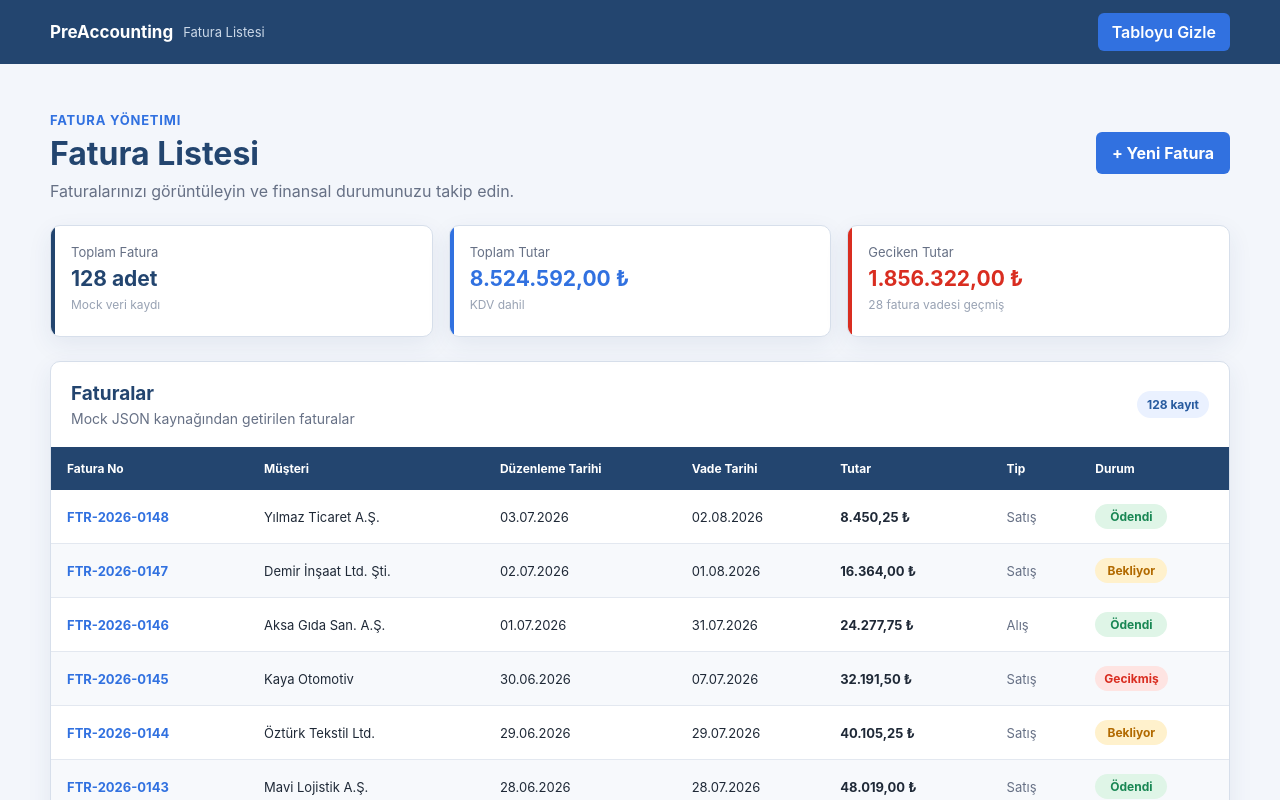
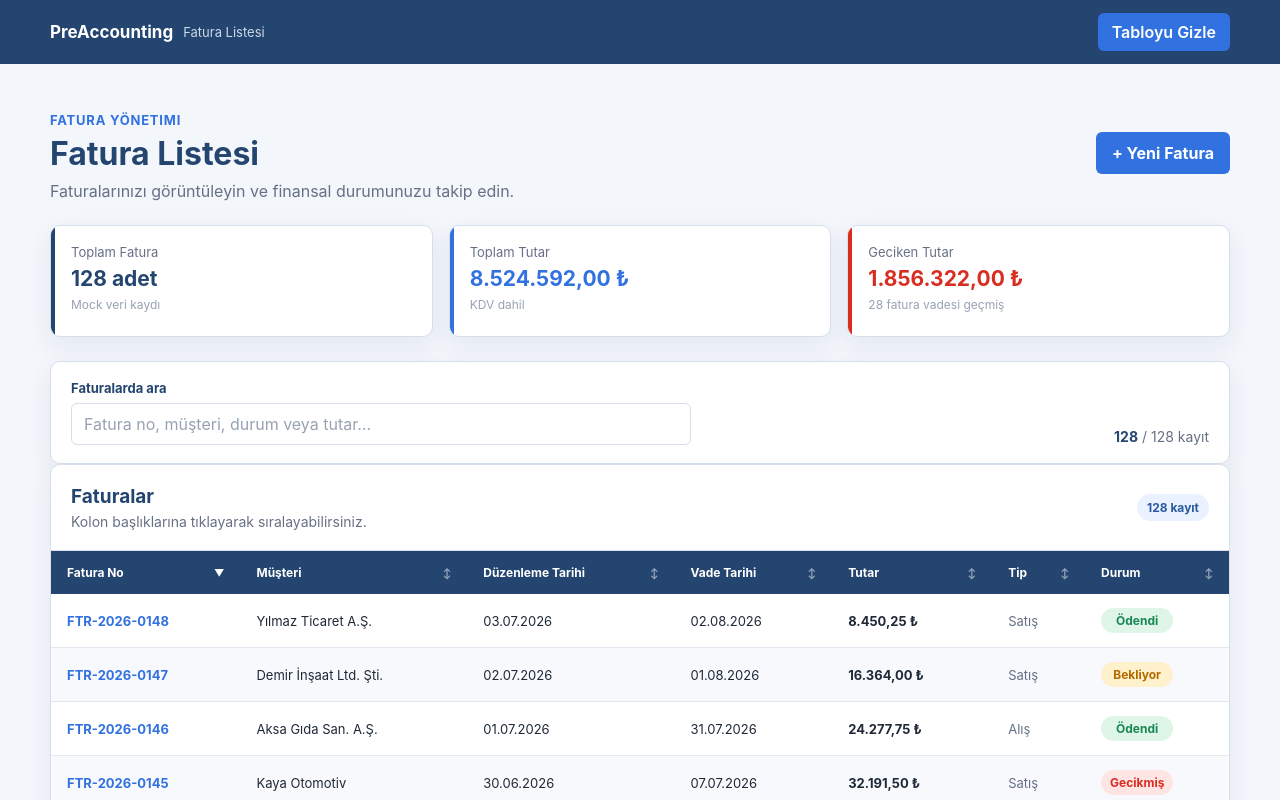
Before and after one commit to Semih0675/Fatura-Liste-Ekrani, a React (Vite) app: page / in a window 1280 px wide. Shown: the top 800 px of the page. Built offline with nearby package versions, Linux system fonts and the light colour scheme.

Commit message:
feat: add invoice search and column sorting

```diff
--- a/src/App.module.scss
+++ b/src/App.module.scss
@@ -86,4 +86,9 @@
   .primaryButton {
     width: 100%;
   }
+
+  .tableArea {
+    display: grid;
+    gap: 16px;
+  }
 }
--- a/src/App.tsx
+++ b/src/App.tsx
@@ -1,13 +1,20 @@
-import { useEffect, useState } from 'react';
+import { useEffect, useMemo, useState } from 'react';
 import styles from './App.module.scss';
-import invoiceData from './data/invoices.json';
 import { Header } from './components/Header';
 import { InvoiceTable } from './components/InvoiceTable';
+import { InvoiceToolbar } from './components/InvoiceToolbar';
 import { SummaryCards, type SummaryCard } from './components/SummaryCards';
-import type { Invoice } from './models/invoice';
-import { formatMoney } from './utils/formatters';
+import { invoiceStatusLabels, invoiceTypeLabels } from './constants/invoiceLabels';
+import invoiceData from './data/invoices.json';
+import type { Invoice, InvoiceSortConfig, InvoiceSortKey } from './models/invoice';
+import { formatDate, formatMoney } from './utils/formatters';
 
 const invoices = invoiceData as Invoice[];
+
+const collator = new Intl.Collator('tr-TR', {
+  sensitivity: 'base',
+  numeric: true,
+});
 
 const totalAmount = invoices.reduce((total, invoice) => total + invoice.amount, 0);
 
@@ -39,8 +46,53 @@ const summaryCards: SummaryCard[] = [
   },
 ];
 
+function normalizeSearchValue(value: string): string {
+  return value.toLocaleLowerCase('tr-TR');
+}
+
+function compareInvoices(
+  firstInvoice: Invoice,
+  secondInvoice: Invoice,
+  sortKey: InvoiceSortKey,
+): number {
+  switch (sortKey) {
+    case 'invoiceNumber':
+      return collator.compare(firstInvoice.invoiceNumber, secondInvoice.invoiceNumber);
+
+    case 'customerName':
+      return collator.compare(firstInvoice.customerName, secondInvoice.customerName);
+
+    case 'issueDate':
+      return firstInvoice.issueDate.localeCompare(secondInvoice.issueDate);
+
+    case 'dueDate':
+      return firstInvoice.dueDate.localeCompare(secondInvoice.dueDate);
+
+    case 'amount':
+      return firstInvoice.amount - secondInvoice.amount;
+
+    case 'type':
+      return collator.compare(
+        invoiceTypeLabels[firstInvoice.type],
+        invoiceTypeLabels[secondInvoice.type],
+      );
+
+    case 'status':
+      return collator.compare(
+        invoiceStatusLabels[firstInvoice.status],
+        invoiceStatusLabels[secondInvoice.status],
+      );
+  }
+}
+
 export default function App() {
   const [isTableVisible, setIsTableVisible] = useState(true);
+  const [searchTerm, setSearchTerm] = useState('');
+
+  const [sortConfig, setSortConfig] = useState<InvoiceSortConfig>({
+    key: 'invoiceNumber',
+    direction: 'descending',
+  });
 
   useEffect(() => {
     document.title = isTableVisible
@@ -48,8 +100,54 @@ export default function App() {
       : 'PreAccounting | Tablo Gizli';
   }, [isTableVisible]);
 
+  const visibleInvoices = useMemo(() => {
+    const normalizedSearchTerm = normalizeSearchValue(searchTerm.trim());
+
+    const filteredInvoices = normalizedSearchTerm
+      ? invoices.filter((invoice) => {
+          const searchableText = [
+            invoice.invoiceNumber,
+            invoice.customerName,
+            formatDate(invoice.issueDate),
+            formatDate(invoice.dueDate),
+            formatMoney(invoice.amount),
+            invoiceTypeLabels[invoice.type],
+            invoiceStatusLabels[invoice.status],
+          ]
+            .join(' ')
+            .toLocaleLowerCase('tr-TR');
+
+          return searchableText.includes(normalizedSearchTerm);
+        })
+      : invoices;
+
+    const sortedInvoices = [...filteredInvoices].sort((firstInvoice, secondInvoice) => {
+      const comparisonResult = compareInvoices(firstInvoice, secondInvoice, sortConfig.key);
+
+      return sortConfig.direction === 'ascending' ? comparisonResult : -comparisonResult;
+    });
+
+    return sortedInvoices;
+  }, [searchTerm, sortConfig.key, sortConfig.direction]);
+
   function handleToggleTable() {
     setIsTableVisible((currentValue) => !currentValue);
+  }
+
+  function handleSort(sortKey: InvoiceSortKey) {
+    setSortConfig((currentConfig) => {
+      if (currentConfig.key === sortKey) {
+        return {
+          key: sortKey,
+          direction: currentConfig.direction === 'ascending' ? 'descending' : 'ascending',
+        };
+      }
+
+      return {
+        key: sortKey,
+        direction: 'ascending',
+      };
+    });
   }
 
   return (
@@ -77,7 +175,16 @@ export default function App() {
         <SummaryCards cards={summaryCards} />
 
         {isTableVisible ? (
-          <InvoiceTable invoices={invoices} />
+          <div className={styles.tableArea}>
+            <InvoiceToolbar
+              searchTerm={searchTerm}
+              resultCount={visibleInvoices.length}
+              totalCount={invoices.length}
+              onSearchChange={setSearchTerm}
+            />
+
+            <InvoiceTable invoices={visibleInvoices} sortConfig={sortConfig} onSort={handleSort} />
+          </div>
         ) : (
           <section className={styles.emptyState}>
             <h2>Tablo gizlendi</h2>
--- a/src/components/InvoiceTable.module.scss
+++ b/src/components/InvoiceTable.module.scss
@@ -13,6 +13,7 @@
   align-items: center;
   justify-content: space-between;
   padding: 20px;
+  border-bottom: 1px solid variables.$color-border;
 
   h2 {
     margin: 0;
@@ -86,6 +87,36 @@
   }
 }
 
+.sortButton {
+  display: inline-flex;
+  align-items: center;
+  justify-content: space-between;
+  gap: 8px;
+  width: 100%;
+  padding: 0;
+  border: 0;
+  color: inherit;
+  background: transparent;
+  font: inherit;
+  text-align: left;
+  cursor: pointer;
+
+  &:focus-visible {
+    border-radius: 3px;
+    outline: 2px solid variables.$color-surface;
+    outline-offset: 3px;
+  }
+}
+
+.sortIndicator {
+  color: rgb(255 255 255 / 55%);
+  font-size: 10px;
+
+  &.active {
+    color: variables.$color-surface;
+  }
+}
+
 .invoiceNumber {
   color: variables.$color-primary-600;
   font-weight: 700;
@@ -125,6 +156,27 @@
   }
 }
 
+.emptyRow {
+  height: 180px;
+  text-align: center !important;
+
+  strong,
+  span {
+    display: block;
+  }
+
+  strong {
+    margin-bottom: 7px;
+    color: variables.$color-primary-900;
+    font-size: 16px;
+  }
+
+  span {
+    color: variables.$color-muted;
+    font-weight: 400;
+  }
+}
+
 .srOnly {
   position: absolute;
   width: 1px;
--- a/src/components/InvoiceTable.tsx
+++ b/src/components/InvoiceTable.tsx
@@ -1,5 +1,6 @@
 import classNames from 'classnames/bind';
-import type { Invoice, InvoiceStatus, InvoiceType } from '../models/invoice';
+import { invoiceStatusLabels, invoiceTypeLabels } from '../constants/invoiceLabels';
+import type { Invoice, InvoiceSortConfig, InvoiceSortKey } from '../models/invoice';
 import { formatDate, formatMoney } from '../utils/formatters';
 import styles from './InvoiceTable.module.scss';
 
@@ -7,26 +8,64 @@ const cx = classNames.bind(styles);
 
 interface InvoiceTableProps {
   invoices: Invoice[];
+  sortConfig: InvoiceSortConfig;
+  onSort: (key: InvoiceSortKey) => void;
 }
 
-const statusLabels: Record<InvoiceStatus, string> = {
-  paid: 'Ödendi',
-  pending: 'Bekliyor',
-  overdue: 'Gecikmiş',
-};
+interface InvoiceColumn {
+  key: InvoiceSortKey;
+  label: string;
+}
 
-const typeLabels: Record<InvoiceType, string> = {
-  sale: 'Satış',
-  purchase: 'Alış',
-};
+const columns: InvoiceColumn[] = [
+  {
+    key: 'invoiceNumber',
+    label: 'Fatura No',
+  },
+  {
+    key: 'customerName',
+    label: 'Müşteri',
+  },
+  {
+    key: 'issueDate',
+    label: 'Düzenleme Tarihi',
+  },
+  {
+    key: 'dueDate',
+    label: 'Vade Tarihi',
+  },
+  {
+    key: 'amount',
+    label: 'Tutar',
+  },
+  {
+    key: 'type',
+    label: 'Tip',
+  },
+  {
+    key: 'status',
+    label: 'Durum',
+  },
+];
 
-export function InvoiceTable({ invoices }: InvoiceTableProps) {
+function getAriaSort(
+  columnKey: InvoiceSortKey,
+  sortConfig: InvoiceSortConfig,
+): 'ascending' | 'descending' | 'none' {
+  if (sortConfig.key !== columnKey) {
+    return 'none';
+  }
+
+  return sortConfig.direction;
+}
+
+export function InvoiceTable({ invoices, sortConfig, onSort }: InvoiceTableProps) {
   return (
     <section className={styles.card}>
       <div className={styles.cardHeader}>
         <div>
           <h2>Faturalar</h2>
-          <p>Mock JSON kaynağından getirilen faturalar</p>
+          <p>Kolon başlıklarına tıklayarak sıralayabilirsiniz.</p>
         </div>
 
         <span className={styles.countBadge}>{invoices.length} kayıt</span>
@@ -34,22 +73,40 @@ export function InvoiceTable({ invoices }: InvoiceTableProps) {
 
       <div className={styles.tableWrapper}>
         <table className={styles.table}>
-          <caption className={styles.srOnly}>Mock verilerden oluşturulan fatura listesi</caption>
+          <caption className={styles.srOnly}>Aranabilir ve sıralanabilir fatura listesi</caption>
 
           <thead>
             <tr>
-              <th scope="col">Fatura No</th>
-              <th scope="col">Müşteri</th>
-              <th scope="col">Düzenleme Tarihi</th>
-              <th scope="col">Vade Tarihi</th>
-              <th scope="col">Tutar</th>
-              <th scope="col">Tip</th>
-              <th scope="col">Durum</th>
+              {columns.map((column) => {
+                const isActive = sortConfig.key === column.key;
+
+                return (
+                  <th key={column.key} scope="col" aria-sort={getAriaSort(column.key, sortConfig)}>
+                    <button
+                      className={styles.sortButton}
+                      type="button"
+                      onClick={() => onSort(column.key)}
+                    >
+                      <span>{column.label}</span>
+
+                      <span
+                        className={cx('sortIndicator', {
+                          active: isActive,
+                        })}
+                        aria-hidden="true"
+                      >
+                        {isActive ? (sortConfig.direction === 'ascending' ? '▲' : '▼') : '↕'}
+                      </span>
+                    </button>
+                  </th>
+                );
+              })}
             </tr>
           </thead>
 
           <tbody>
-            {invoices.map((invoice) => (
+            {invoices.length > 0 ? (
+              invoices.map((invoice) => (
                 <tr key={invoice.id}>
                   <td>
                     <strong className={styles.invoiceNumber}>{invoice.invoiceNumber}</strong>
@@ -58,10 +115,11 @@ export function InvoiceTable({ invoices }: InvoiceTableProps) {
                   <td>{invoice.customerName}</td>
                   <td>{formatDate(invoice.issueDate)}</td>
                   <td>{formatDate(invoice.dueDate)}</td>
+
                   <td className={styles.amount}>{formatMoney(invoice.amount)}</td>
 
                   <td>
-                  <span className={styles.type}>{typeLabels[invoice.type]}</span>
+                    <span className={styles.type}>{invoiceTypeLabels[invoice.type]}</span>
                   </td>
 
                   <td>
@@ -72,11 +130,19 @@ export function InvoiceTable({ invoices }: InvoiceTableProps) {
                         overdue: invoice.status === 'overdue',
                       })}
                     >
-                    {statusLabels[invoice.status]}
+                      {invoiceStatusLabels[invoice.status]}
                     </span>
                   </td>
                 </tr>
-            ))}
+              ))
+            ) : (
+              <tr>
+                <td className={styles.emptyRow} colSpan={columns.length}>
+                  <strong>Fatura bulunamadı</strong>
+                  <span>Arama ifadenizi değiştirerek tekrar deneyin.</span>
+                </td>
+              </tr>
+            )}
           </tbody>
         </table>
       </div>
--- /dev/null
+++ b/src/components/InvoiceToolbar.module.scss
@@ -0,0 +1,95 @@
+@use '../styles/variables' as variables;
+
+.toolbar {
+  display: flex;
+  align-items: flex-end;
+  justify-content: space-between;
+  gap: 24px;
+  padding: 18px 20px;
+  border: 1px solid variables.$color-border;
+  border-radius: variables.$radius-medium;
+  background: variables.$color-surface;
+  box-shadow: variables.$shadow-card;
+}
+
+.searchGroup {
+  flex: 1;
+  max-width: 620px;
+
+  label {
+    display: block;
+    margin-bottom: 7px;
+    color: variables.$color-primary-900;
+    font-size: 13px;
+    font-weight: 700;
+  }
+}
+
+.inputRow {
+  display: flex;
+  gap: 8px;
+}
+
+.input {
+  width: 100%;
+  min-height: 42px;
+  padding: 9px 12px;
+  border: 1px solid variables.$color-border;
+  border-radius: variables.$radius-small;
+  color: variables.$color-text;
+  background: variables.$color-surface;
+  outline: none;
+  transition:
+    border-color 150ms ease,
+    box-shadow 150ms ease;
+
+  &::placeholder {
+    color: #98a2b3;
+  }
+
+  &:focus {
+    border-color: variables.$color-primary-600;
+    box-shadow: 0 0 0 3px rgb(49 113 224 / 14%);
+  }
+}
+
+.clearButton {
+  min-width: 76px;
+  padding: 9px 13px;
+  border: 1px solid variables.$color-border;
+  border-radius: variables.$radius-small;
+  color: variables.$color-primary-700;
+  background: variables.$color-surface;
+  font-weight: 700;
+
+  &:hover {
+    background: variables.$color-primary-100;
+  }
+}
+
+.resultCount {
+  flex-shrink: 0;
+  margin: 0;
+  color: variables.$color-muted;
+  font-size: 14px;
+
+  strong {
+    color: variables.$color-primary-900;
+  }
+}
+
+@media (max-width: 680px) {
+  .toolbar {
+    align-items: stretch;
+    flex-direction: column;
+    gap: 14px;
+  }
+
+  .searchGroup {
+    max-width: none;
+  }
+
+  .resultCount {
+    align-self: flex-end;
+  }
+}
--- /dev/null
+++ b/src/components/InvoiceToolbar.tsx
@@ -0,0 +1,44 @@
+import styles from './InvoiceToolbar.module.scss';
+
+interface InvoiceToolbarProps {
+  searchTerm: string;
+  resultCount: number;
+  totalCount: number;
+  onSearchChange: (value: string) => void;
+}
+
+export function InvoiceToolbar({
+  searchTerm,
+  resultCount,
+  totalCount,
+  onSearchChange,
+}: InvoiceToolbarProps) {
+  return (
+    <section className={styles.toolbar} aria-label="Fatura arama araçları">
+      <div className={styles.searchGroup}>
+        <label htmlFor="invoice-search">Faturalarda ara</label>
+
+        <div className={styles.inputRow}>
+          <input
+            id="invoice-search"
+            className={styles.input}
+            type="search"
+            value={searchTerm}
+            placeholder="Fatura no, müşteri, durum veya tutar..."
+            onChange={(event) => onSearchChange(event.target.value)}
+          />
+
+          {searchTerm && (
+            <button className={styles.clearButton} type="button" onClick={() => onSearchChange('')}>
+              Temizle
+            </button>
+          )}
+        </div>
+      </div>
+
+      <p className={styles.resultCount} aria-live="polite">
+        <strong>{resultCount}</strong> / {totalCount} kayıt
+      </p>
+    </section>
+  );
+}
--- /dev/null
+++ b/src/constants/invoiceLabels.ts
@@ -0,0 +1,12 @@
+import type { InvoiceStatus, InvoiceType } from '../models/invoice';
+
+export const invoiceStatusLabels: Record<InvoiceStatus, string> = {
+  paid: 'Ödendi',
+  pending: 'Bekliyor',
+  overdue: 'Gecikmiş',
+};
+
+export const invoiceTypeLabels: Record<InvoiceType, string> = {
+  sale: 'Satış',
+  purchase: 'Alış',
+};
```
Also changed, not shown: src/models/invoice.ts (+10 -0 lines). Lines whose indentation alone changed are shown as unchanged.
